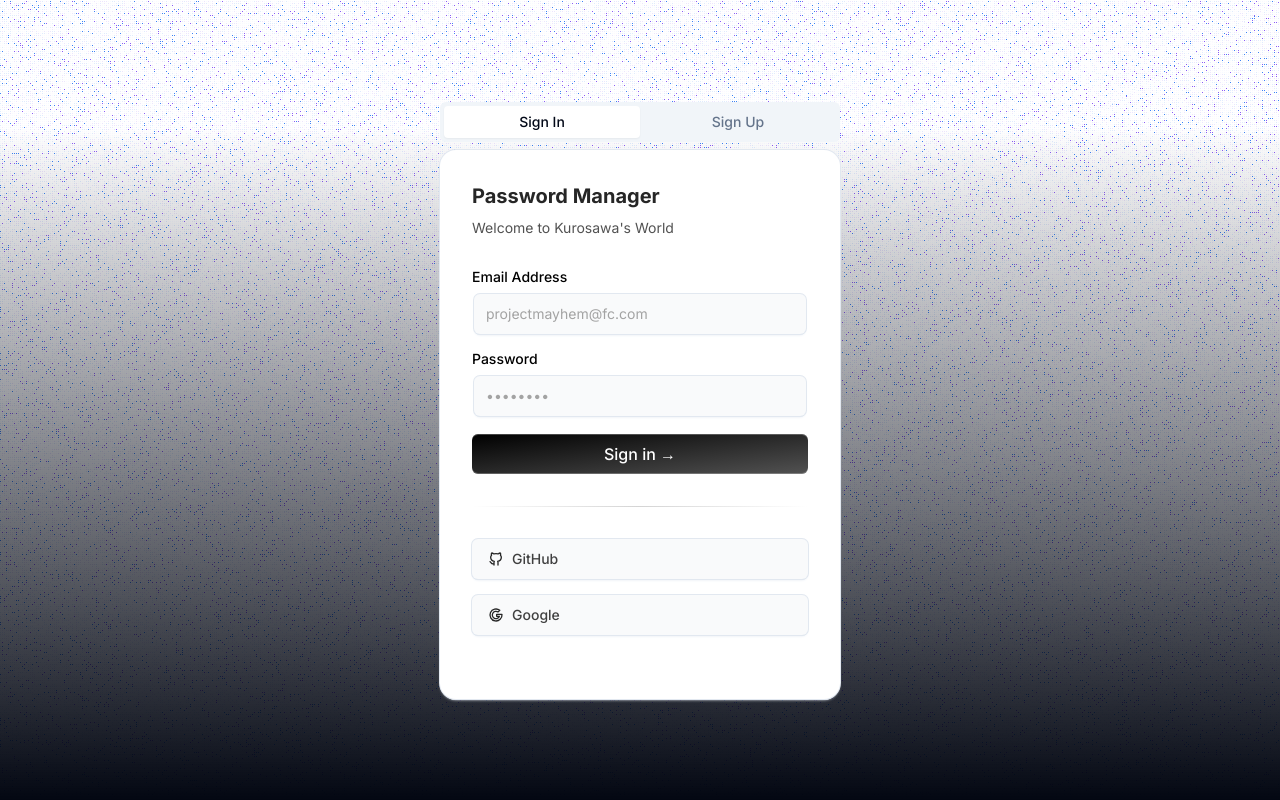
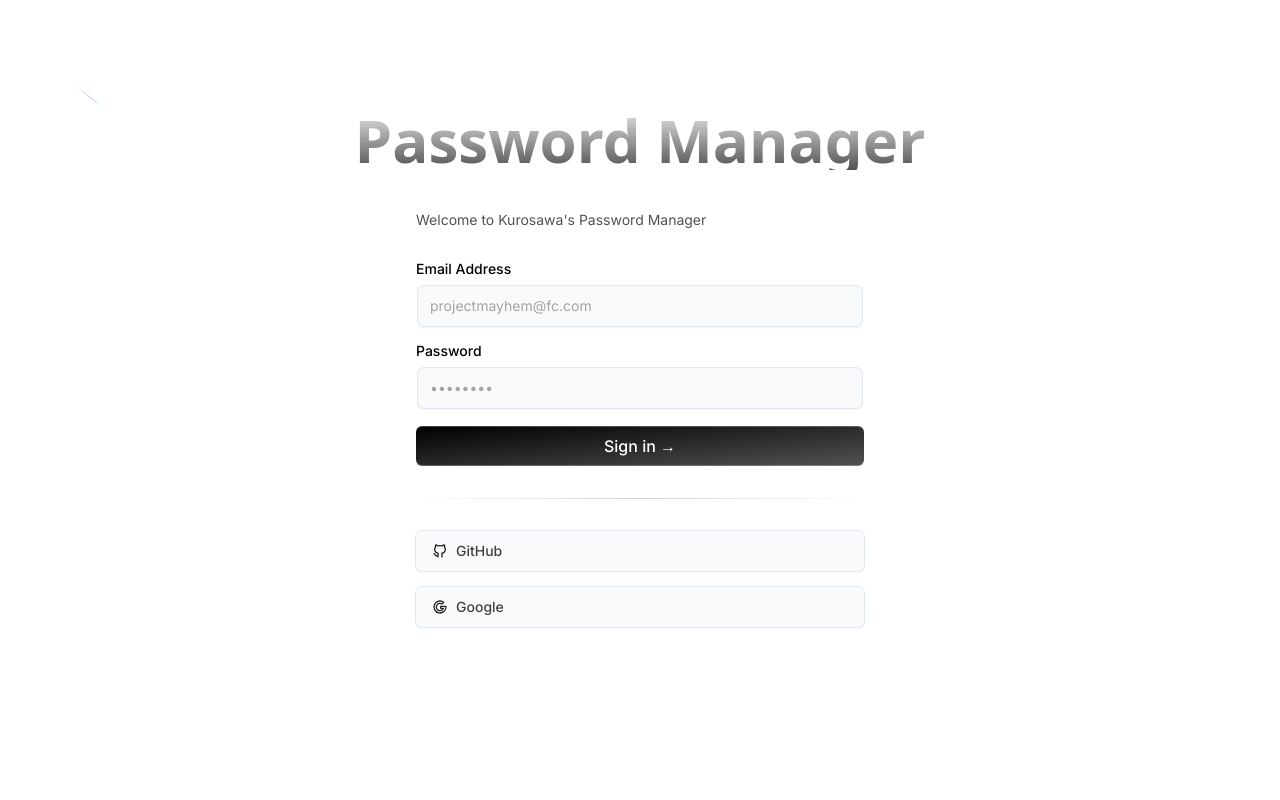
Before and after one commit to ppppppsmash/password-manage, a Next.js app: page /auth/signin in a window 1280 px wide. Built offline with nearby package versions, Linux system fonts and the light colour scheme.

Commit message:
refactor: signin page

```diff
--- a/app/auth/signin/_components/signin-form.tsx
+++ b/app/auth/signin/_components/signin-form.tsx
@@ -15,12 +15,9 @@ export function SignInForm() {
     console.log("Form submitted");
   };
   return (
-    <div className="max-w-md w-full mx-auto rounded-none md:rounded-2xl p-4 md:p-8 shadow-input bg-white dark:bg-black">
-      <h2 className="font-bold text-xl text-neutral-800 dark:text-neutral-200">
-        Password Manager
-      </h2>
+    <div className="max-w-lg w-full mx-auto rounded-none p-4 md:p-8 bg-white dark:bg-neutral-950">
       <p className="text-neutral-600 text-sm max-w-sm mt-2 dark:text-neutral-300">
-        Welcome to Kurosawa's World
+        Welcome to Kurosawa's Password Manager
       </p>
 
       <form className="my-8" onSubmit={handleSubmit}>
--- a/app/auth/signin/layout.tsx
+++ b/app/auth/signin/layout.tsx
@@ -1,4 +1,5 @@
 import React from 'react'
+import { BackgroundBeams } from '../../../components/effective-ui/background-beams'
 
 interface SignInLayout {
   children: React.ReactNode
@@ -6,9 +7,18 @@ interface SignInLayout {
 
 export default function SignInLayout({ children }: SignInLayout) {
   return (
-    <html lang="ja" className="h-screen">
+    <html lang="ja" className="h-screen bg-neutral-950">
       <body>
-        {children}
+        <div className="flex flex-col justify-center h-screen items-center bg-transparent dark:bg-neutral-950 relative z-50">
+          <h1 className="relative z-50 text-5xl sm:text-6xl  bg-clip-text text-transparent bg-gradient-to-b from-neutral-200 to-neutral-600
+            text-center font-sans font-bold"
+          >
+            Password Manager
+          </h1>
+
+          {children}
+        </div>
+        <BackgroundBeams />
       </body>
     </html>
   )
--- a/app/auth/signin/page.tsx
+++ b/app/auth/signin/page.tsx
@@ -16,48 +16,9 @@ import { SignInForm } from "./_components/signin-form"
 import { SignUpForm } from "./_components/signup-form"
 
 export default function SignPage() {
-  const [hovered, setHovered] = React.useState(false);
-
   return (
-    <section
-      onMouseEnter={() => setHovered(true)}
-      onMouseLeave={() => setHovered(false)}
-      className="container h-screen flex justify-center items-center bg-transparent relative">
-
-        <Tabs defaultValue="account" className="w-[400px] z-50">
-          <TabsList className="grid w-full grid-cols-2">
-            <TabsTrigger value="account">Sign In</TabsTrigger>
-            <TabsTrigger value="password">Sign Up</TabsTrigger>
-          </TabsList>
-          <TabsContent value="account">
-            <SignInForm />
-          </TabsContent>
-          <TabsContent value="password">
-            <SignUpForm />
-          </TabsContent>
-        </Tabs>
-        <AnimatePresence>
-        {hovered && (
-          <motion.div
-            initial={{ opacity: 0 }}
-            animate={{ opacity: 1 }}
-            exit={{ opacity: 0 }}
-            className="h-full w-full absolute inset-0 z-10"
-          >
-            <CanvasRevealEffect
-              animationSpeed={5}
-              containerClassName="bg-transparent"
-              colors={[
-                [59, 130, 246],
-                [139, 92, 246],
-              ]}
-              opacities={[0.2, 0.2, 0.2, 0.2, 0.2, 0.4, 0.4, 0.4, 0.4, 1]}
-              dotSize={2}
-            />
-          </motion.div>
-        )}
-      </AnimatePresence>
-      {/* Radial gradient for the cute fade */}
+    <section className="container flex justify-center items-center bg-transparent relative">
+      <SignInForm />
     </section>
   )
 }
```
